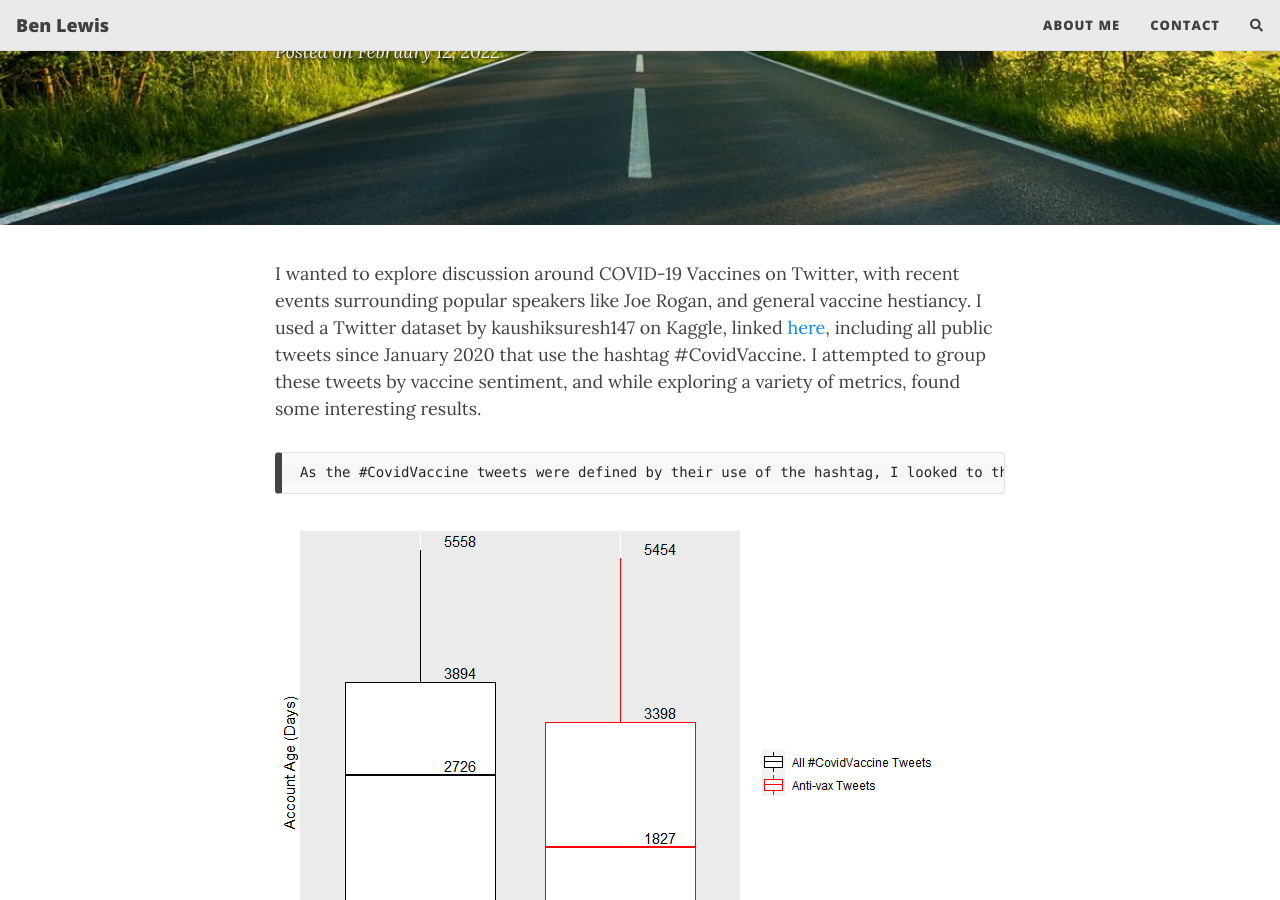
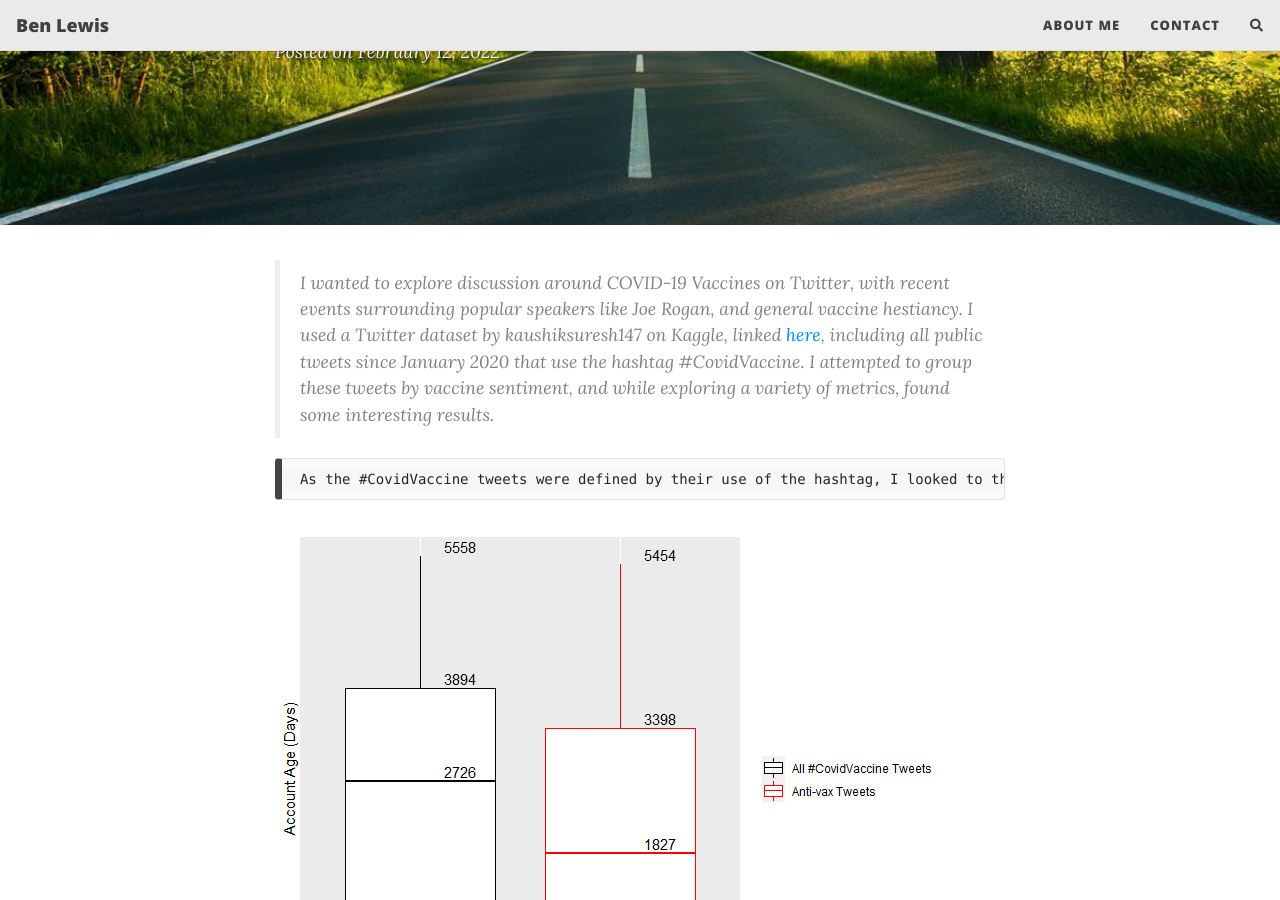
Before and after one commit to BenLewis42/BenLewis42.github.io, a Jekyll site: the page built from _posts/2022-02-12-rmd_post.md, in a window 1280 px wide and 900 px high, scrolled down 428 px. Built offline with Jekyll 4.4.1, drawn with Linux system fonts in a browser that asks for light colours; nearby versions of some CDN libraries; comment, search, counter and statistics services are not loaded.

Commit message:
caret indent

```diff
--- a/_posts/2022-02-12-rmd_post.md
+++ b/_posts/2022-02-12-rmd_post.md
@@ -8,7 +8,7 @@
 tags: [books, test]
 ---
 
-I wanted to explore discussion around COVID-19 Vaccines on Twitter, with
+> I wanted to explore discussion around COVID-19 Vaccines on Twitter, with
 recent events surrounding popular speakers like Joe Rogan, and general
 vaccine hestiancy. I used a Twitter dataset by kaushiksuresh147 on Kaggle,
 linked [here](https://www.kaggle.com/kaushiksuresh147/covidvaccine-tweets), including all public tweets
```
